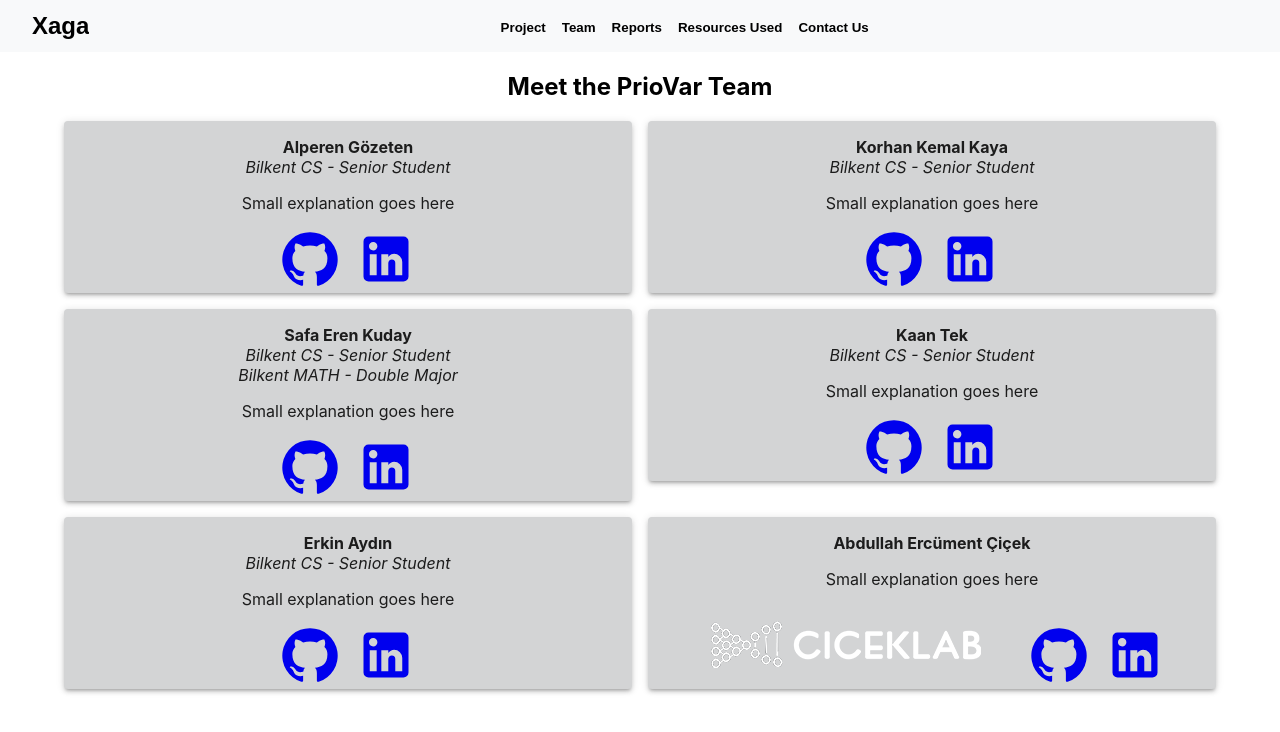
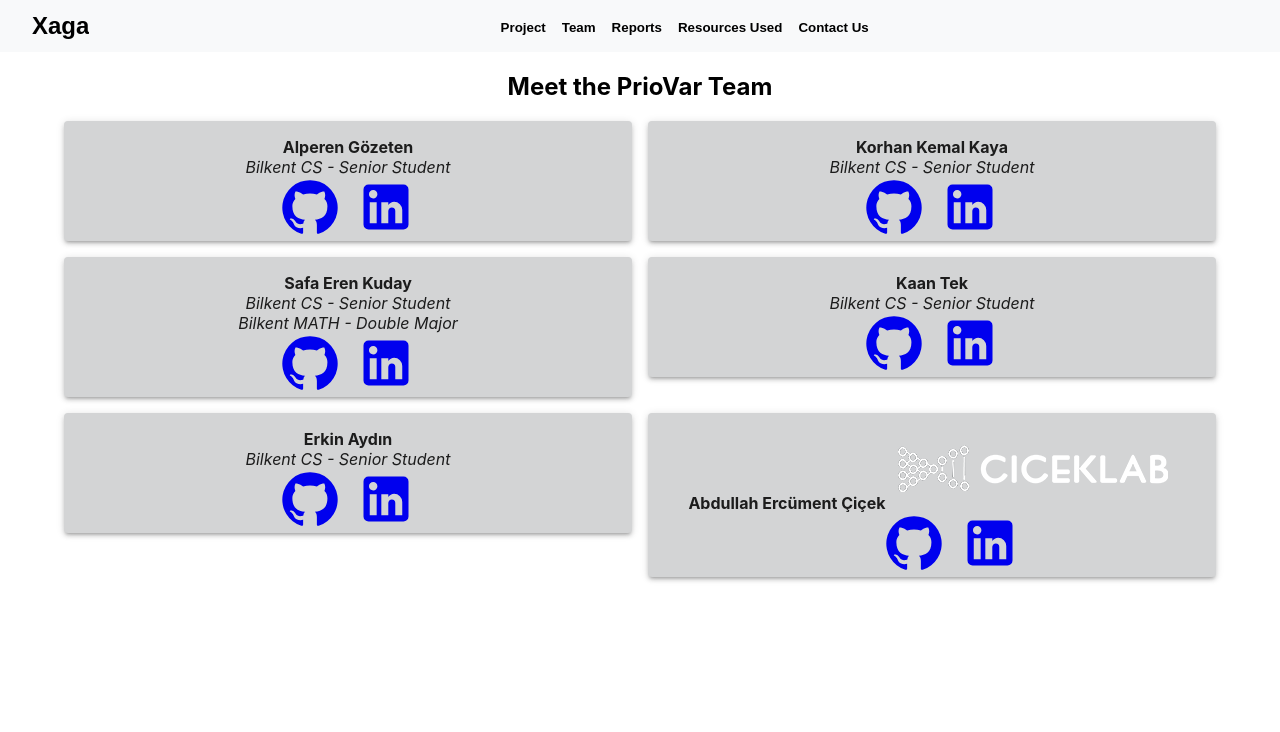
Before and after one commit to PrioVar/PrioVar, a React (Create React App) app: page /team in a window 1280 px wide. Shown: the top 732 px of the page. Built offline with nearby package versions, Linux system fonts and the light colour scheme.

Commit message:
Small explanations deleted from Team.js

```diff
--- a/src/components/Team.js
+++ b/src/components/Team.js
@@ -20,7 +20,6 @@ const Team = () => {
                   <b>Alperen Gözeten</b>
                   <div>
                     <em>Bilkent CS - Senior Student</em>
-                    <p>Small explanation goes here</p>
                   </div>
                   <span>
                     <a href="https://github.com/alperengozeten" target="_blank" rel="noopener noreferrer">
@@ -39,7 +38,6 @@ const Team = () => {
                   <b>Korhan Kemal Kaya</b>
                   <div>
                     <em>Bilkent CS - Senior Student</em>
-                    <p>Small explanation goes here</p>
                   </div>
                   <span>
                     <a href="https://github.com/korhankemalkaya" target="_blank" rel="noopener noreferrer">
@@ -60,7 +58,6 @@ const Team = () => {
                     <em>Bilkent CS - Senior Student</em>
                     <br/>
                     <em>Bilkent MATH - Double Major</em>
-                    <p>Small explanation goes here</p>
                   </div>
                   <span>
                     <a href="https://github.com/safa54" target="_blank" rel="noopener noreferrer">
@@ -79,7 +76,6 @@ const Team = () => {
                   <b>Kaan Tek</b>
                   <div>
                     <em>Bilkent CS - Senior Student</em>
-                    <p>Small explanation goes here</p>
                   </div>
                   <span>
                     <a href="https://github.com/KaanTekTr" target="_blank" rel="noopener noreferrer">
@@ -98,7 +94,6 @@ const Team = () => {
                   <b>Erkin Aydın</b>
                   <div>
                     <em>Bilkent CS - Senior Student</em>
-                    <p>Small explanation goes here</p>
                   </div>
                   <span>
                     <a href="https://github.com/Erkin-Aydin" target="_blank" rel="noopener noreferrer">
@@ -115,7 +110,6 @@ const Team = () => {
               <Paper elevation={3} className="person-box" style={{ maxWidth: 800, backgroundColor: "#d3d4d5"}}>
                 <div className="person-content" style={{ paddingTop: "1rem"}}>
                   <b>Abdullah Ercüment Çiçek</b>
-                  <p>Small explanation goes here</p>
                   <span>
                     <a href="http://ciceklab.cs.bilkent.edu.tr/" target="_blank" rel="noopener noreferrer">
                       <img src={CiceklabImage} alt="Link to Çiçeklab"/>
```
